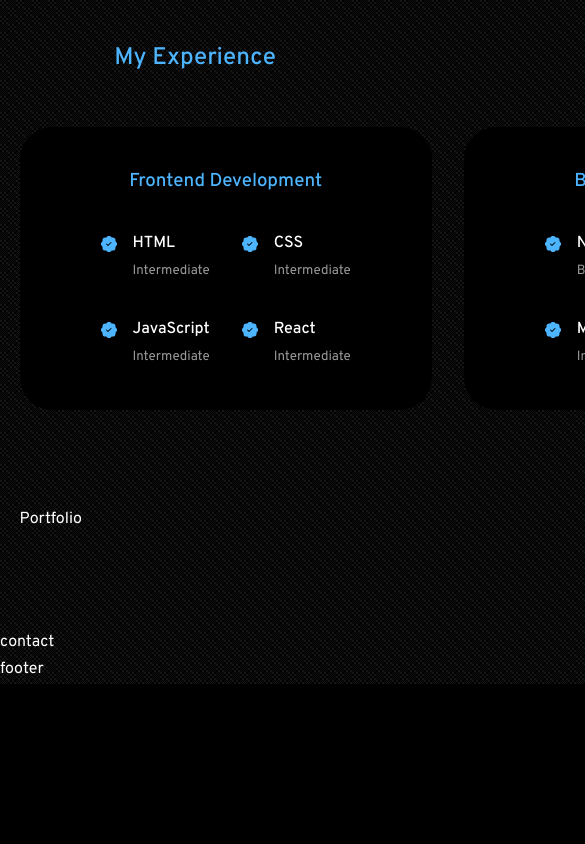
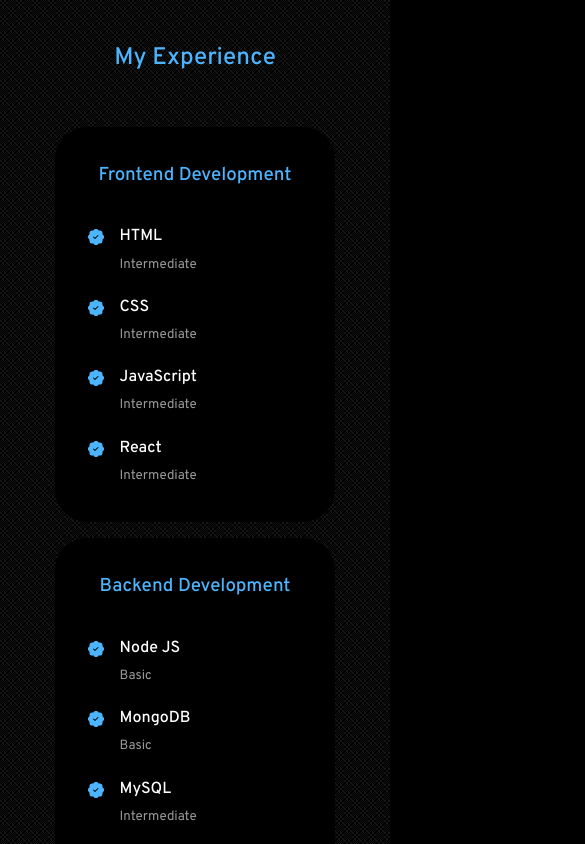
Before and after one commit to scottngocbui/scottbui-website, a React (Create React App) app: page / in a window 390 px wide. Shown: the part 2240-3084 px from the top of the page, 585 px wide, since content can reach past the window. Before the commit the page ends 2924 px from the top, so only its background shows below. Built offline with nearby package versions, Linux system fonts and the light colour scheme.

Commit message:
made changes to json file

```diff
--- a/package.json
+++ b/package.json
@@ -2,7 +2,7 @@
   "name": "my-portfolio",
   "version": "0.1.0",
   "private": true,
-  "homepage": "https://scottngocbui.github.io/scottngocbui.github.io",
+  "homepage": "https://scottngocbui.github.io",
   "dependencies": {
     "@testing-library/jest-dom": "^5.16.5",
     "@testing-library/react": "^13.4.0",
--- a/src/components/experience/experience.css
+++ b/src/components/experience/experience.css
@@ -37,3 +37,27 @@
     margin-top: 6px;
     color:var(--color-primary)
 }
+
+/* ============== MEDIA QUERIES (MEDIUM DEVICES) ============== */
+@media screen and (max-width: 1024px) {
+    .experience_container {
+        grid-template-columns: 1fr;
+    }
+
+    .experience_container > div {
+        width: 80%;
+        padding: 2rem;
+        margin: 0 auto;
+    }
+
+    .experience_content {
+        padding: 1rem;
+    }
+}
+
+/* ============== MEDIA QUERIES (SMALL DEVICES) ============== */
+@media screen and (max-width: 600px) {
+    .experience_container {
+        gap: 1rem;
+    }
+}
```
